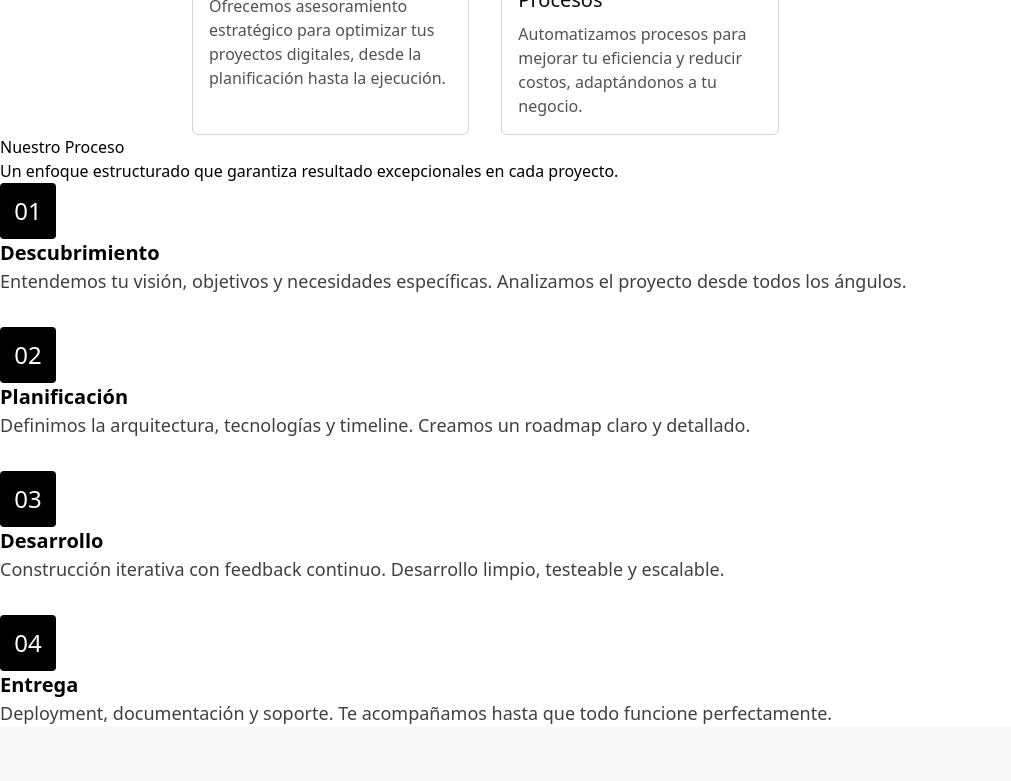
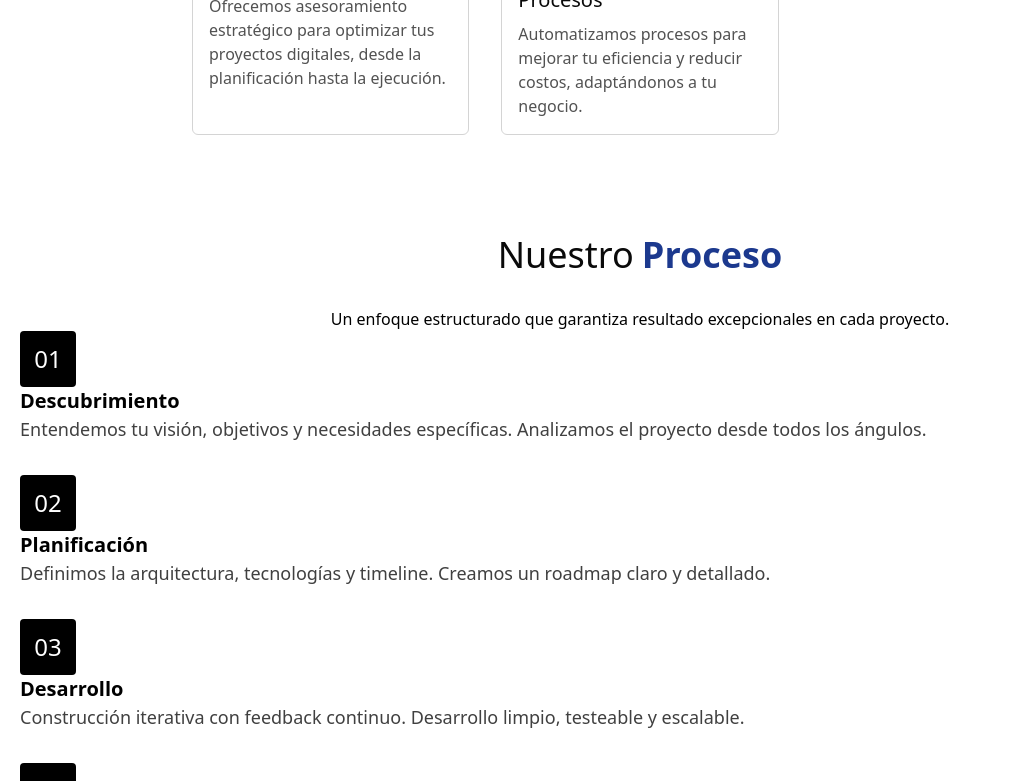
Before and after one commit to NicolasArrastia/BlutekLanding, a React (Vite) app: page / in a window 1280 px wide. Shown: the part 2040-2821 px from the top of the page, without its empty margins (0-1011 px from the left). Built offline with nearby package versions, Linux system fonts and the light colour scheme.

Commit message:
add section component

```diff
--- a/src/sections/ProcessSection.tsx
+++ b/src/sections/ProcessSection.tsx
@@ -1,3 +1,5 @@
+import { Section } from "../components/Section";
+
 const PROCESSES_STEPS: { title: string; description: string }[] = [
   {
     title: "Descubrimiento",
@@ -23,10 +25,7 @@ const PROCESSES_STEPS: { title: string; description: string }[] = [
 
 const ProcessSection = () => {
   return (
-    <section>
-      <h2>
-        Nuestro <span>Proceso</span>
-      </h2>
+    <Section title={["Nuestro", "Proceso"]} id="process">
       <span>
         Un enfoque estructurado que garantiza resultado excepcionales en cada
         proyecto.
@@ -43,7 +42,7 @@ const ProcessSection = () => {
           </div>
         ))}
       </div>
-    </section>
+    </Section>
   );
 };
 
```
